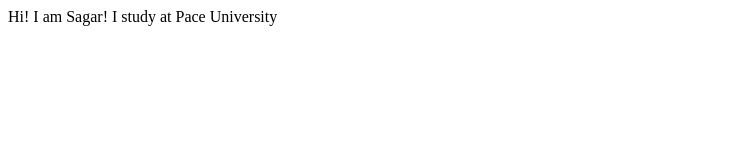
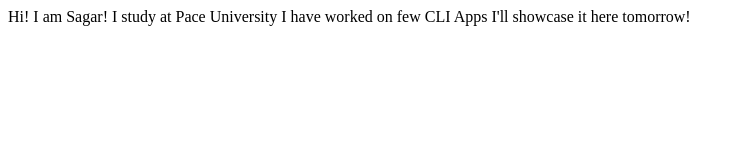
Before and after one commit to nolimits-sagar/Sagar-Devkate-Portfolio, a plain HTML site: page index.html in a window 1280 px wide. Shown: the whole page, without its empty margins (0-744 px from the left). Drawn offline with Linux system fonts and the light colour scheme.

Commit message:
update details of project

```diff
--- a/index.html
+++ b/index.html
@@ -1,13 +1,18 @@
 <!DOCTYPE html>
 <html lang="en">
+
 <head>
     <meta charset="UTF-8">
     <meta http-equiv="X-UA-Compatible" content="IE=edge">
     <meta name="viewport" content="width=device-width, initial-scale=1.0">
     <title>Sagar Devkate Website</title>
 </head>
+
 <body>
-   Hi! I am Sagar!
-   I study at Pace University
+    Hi! I am Sagar!
+    I study at Pace University
+
+    I have worked on few CLI Apps I'll showcase it here tomorrow!
 </body>
+
 </html>
```
